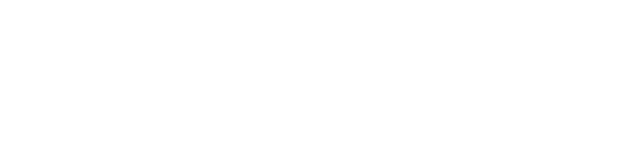
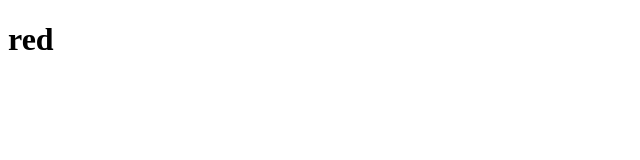
Before and after one commit to mar0moy/connection-aborted, a plain HTML site: page index.html in a window 1280 px wide. Shown: the full height of the page, 0-640 px from the left. Drawn offline with Linux system fonts and the light colour scheme.

Commit message:
add 2 branch

```diff
--- a/index.html
+++ b/index.html
@@ -5,6 +5,6 @@
     <title>main</title>
 </head>
 <body>
-
+<h1>red</h1>
 </body>
 </html>
```
